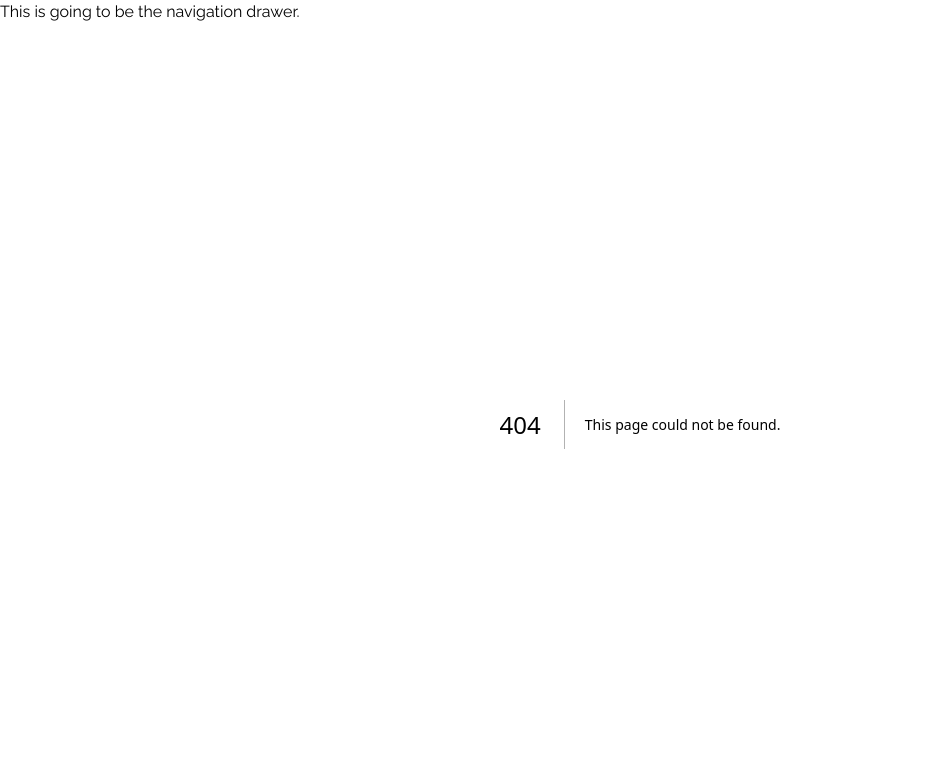
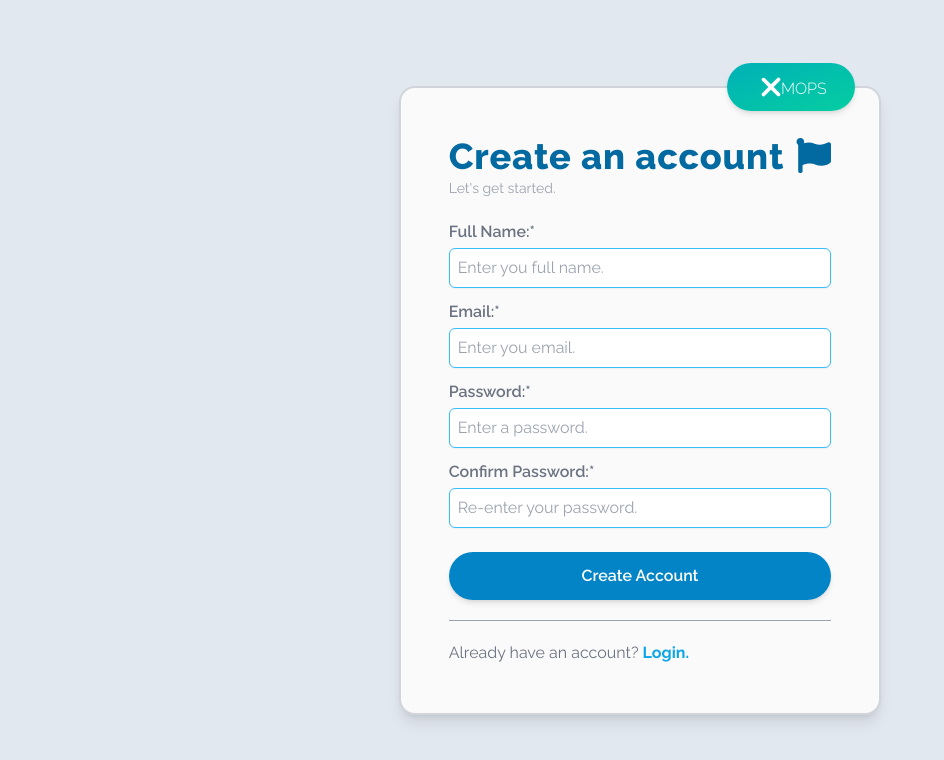
Before and after one commit to ashimmaharjan/XMOP_Accelerate, a Next.js app: page /auth/signup in a window 1280 px wide. Before the commit this address had no page. Shown: the top 760 px of the page, without its empty margins (0-944 px from the left). Built offline with nearby package versions, Linux system fonts and the light colour scheme.

Commit message:
Signup page and css tweaks applied

```diff
--- a/app/auth/login/page.jsx
+++ b/app/auth/login/page.jsx
@@ -1,47 +1,45 @@
+"use client";
+
 import Divider from "@/app/components/Divider";
 import { MdWavingHand } from "react-icons/md";
 import Link from "next/link";
-import { FaXmark } from "react-icons/fa6";
+import InputFields from "@/app/components/InputFields";
+import XmopsLogo from "@/app/components/XmopsLogo";
+import Lottie from "lottie-react";
+import handWaveAnimation from "../../../animations/handWave.json";
 
 const Login = () => {
   return (
     <main>
       <section className="flex justify-center items-center w-full h-screen">
-        <div className="w-auto h-auto relative bg-zinc-50 p-16 rounded-2xl border-2 border-gray-300 shadow-lg">
-          <div className="w-32 h-16 absolute right-5 top-[-30px] shadow-md flex justify-center items-center text-white bg-gradient-to-br from-sky-500 to-sky-800 rounded-full">
-            <FaXmark className="text-4xl" />
-            <span className="font-light ml-[-5px] mt-2">MOPS</span>
-          </div>
-          <h2 className="font-extrabold tracking-wide text-4xl text-sky-700 flex items-center gap-3">
-            Welcome Back!
-            <MdWavingHand className="text-[35px] text-sky-700" />
+        <div className="w-auto h-auto relative bg-zinc-50 p-12 rounded-2xl border-2 border-gray-300 shadow-lg">
+          <XmopsLogo />
+
+          <h2 className="font-extrabold text-4xl text-sky-700 flex items-center gap-1">
+            Welcome Back
+            <Lottie
+              animationData={handWaveAnimation}
+              autoPlay
+              loop
+              className="w-16 h-16 object-scale-down -mt-4"
+            ></Lottie>
           </h2>
           <span className="text-gray-400 text-sm">
             Please enter your details to sign in.
           </span>
 
           <form action="" className="mt-5 flex flex-col gap-3">
-            <div className="flex flex-col gap-1">
-              <label htmlFor="Email" className="text-gray-500 font-semibold">
-                Email:
-              </label>
-              <input
-                type="text"
-                className="rounded-md shadow-sm h-10 pl-2 border text-gray-600 border-sky-400 focus:outline-none focus:ring-1 focus:ring-sky-500"
-                placeholder="Enter your email address."
-              />
-            </div>
+            <InputFields
+              label="Email:*"
+              placeholder="Enter your email."
+              inputType="text"
+            />
 
-            <div className="flex flex-col gap-1">
-              <label htmlFor="Email" className="text-gray-500 font-semibold">
-                Password:
-              </label>
-              <input
-                type="password"
-                className="rounded-md shadow-sm h-10 text-gray-600 pl-2 border border-sky-400 focus:outline-none focus:ring-1 focus:ring-sky-500"
-                placeholder="Enter your password."
-              />
-            </div>
+            <InputFields
+              label="Password:*"
+              placeholder="Enter your password."
+              inputType="password"
+            />
 
             <Link
               href=""
@@ -57,10 +55,12 @@ const Login = () => {
 
           <Divider />
 
-          <p className="text-gray-500">
-            Don't have an account?
-            <Link href="" className="font-bold ml-1">
-              Sign up
+          <p className="text-gray-500 flex">
+            Don&apos;t have an account?
+            <Link href="/auth/signup" className="font-bold ml-1 text-sky-500">
+              <p className="flex hover:transform hover:-translate-y-1 transition-all duration-300 ease-in-out">
+                Create now.
+              </p>
             </Link>
           </p>
         </div>
--- /dev/null
+++ b/app/auth/signup/page.jsx
@@ -0,0 +1,64 @@
+import Divider from "@/app/components/Divider";
+import { FaFlag } from "react-icons/fa";
+import Link from "next/link";
+import InputFields from "@/app/components/InputFields";
+import XmopsLogo from "@/app/components/XmopsLogo";
+
+const SignUp = () => {
+  return (
+    <section className="flex justify-center items-center w-full h-screen">
+      <div className="w-auto h-auto relative bg-zinc-50 p-12 rounded-2xl border-2 border-gray-300 shadow-lg">
+        <XmopsLogo />
+
+        <h2 className="font-extrabold tracking-wide text-4xl text-sky-700 flex items-center gap-3">
+          Create an account
+          <FaFlag className="text-[35px] text-sky-700" />
+        </h2>
+        <span className="text-gray-400 text-sm">Let&apos;s get started.</span>
+
+        <form action="" className="mt-5 flex flex-col gap-3">
+          <InputFields
+            label="Full Name:*"
+            placeholder="Enter you full name."
+            inputType="text"
+          />
+
+          <InputFields
+            label="Email:*"
+            placeholder="Enter you email."
+            inputType="text"
+          />
+
+          <InputFields
+            label="Password:*"
+            placeholder="Enter a password."
+            inputType="password"
+          />
+
+          <InputFields
+            label="Confirm Password:*"
+            placeholder="Re-enter your password."
+            inputType="password"
+          />
+
+          <button className="bg-sky-600 p-3 text-white mt-3 rounded-3xl shadow-md font-semibold hover:bg-sky-800 hover:shadow-xl transition-all duration-300 ease-in-out">
+            Create Account
+          </button>
+        </form>
+
+        <Divider />
+
+        <p className="text-gray-500 flex">
+          Already have an account?
+          <Link href="/auth/login" className="font-bold ml-1 text-sky-500">
+            <p className="flex hover:transform hover:-translate-y-1 transition-all duration-300 ease-in-out">
+              Login.
+            </p>
+          </Link>
+        </p>
+      </div>
+    </section>
+  );
+};
+
+export default SignUp;
--- /dev/null
+++ b/app/components/InputFields.jsx
@@ -0,0 +1,16 @@
+const InputFields = ({ label, inputType, placeholder }) => {
+  return (
+    <div className="flex flex-col gap-1">
+      <label htmlFor="Email" className="text-gray-500 font-semibold">
+        {label}
+      </label>
+      <input
+        type={inputType}
+        className="rounded-md shadow-sm h-10 pl-2 border text-gray-600 border-sky-400 focus:outline-none focus:ring-1 focus:ring-sky-500"
+        placeholder={placeholder}
+      />
+    </div>
+  );
+};
+
+export default InputFields;
--- /dev/null
+++ b/app/components/XmopsLogo.jsx
@@ -0,0 +1,12 @@
+import { FaXmark } from "react-icons/fa6";
+
+const XmopsLogo = () => {
+  return (
+    <div className="w-32 h-12 absolute right-6 top-[-25px] shadow-md flex justify-center items-center text-white bg-gradient-to-br from-[#00B0B7] to-[#05CEA1] rounded-full">
+      <FaXmark className="text-3xl" />
+      <span className="font-light ml-[-5px] mt-1">MOPS</span>
+    </div>
+  );
+};
+
+export default XmopsLogo;
--- a/app/layout.jsx
+++ b/app/layout.jsx
@@ -1,4 +1,3 @@
-import NavDrawer from "./components/NavDrawer";
 import "./globals.css";
 import { Raleway } from "next/font/google";
 
@@ -12,10 +11,7 @@ export const metadata = {
 export default function RootLayout({ children }) {
   return (
     <html lang="en">
-      <body className={raleway.className}>
-        <NavDrawer />
-        {children}
-      </body>
+      <body className={raleway.className}>{children}</body>
     </html>
   );
 }
--- a/app/page.jsx
+++ b/app/page.jsx
@@ -1,8 +1,10 @@
+import Login from "./auth/login/page";
+
 export default function Home() {
   return (
     <main>
       <div>
-        <h2>Dashboard</h2>
+        <Login />
       </div>
     </main>
   );
--- a/package.json
+++ b/package.json
@@ -12,6 +12,7 @@
     "autoprefixer": "10.4.17",
     "eslint": "8.56.0",
     "eslint-config-next": "14.1.0",
+    "lottie-react": "^2.4.0",
     "next": "14.1.0",
     "postcss": "8.4.35",
     "react": "18.2.0",
```
Also changed, not shown: animations/handWave.json (added, +1 -0 lines), 1 other file (tests, documents, lock files or other folders).
